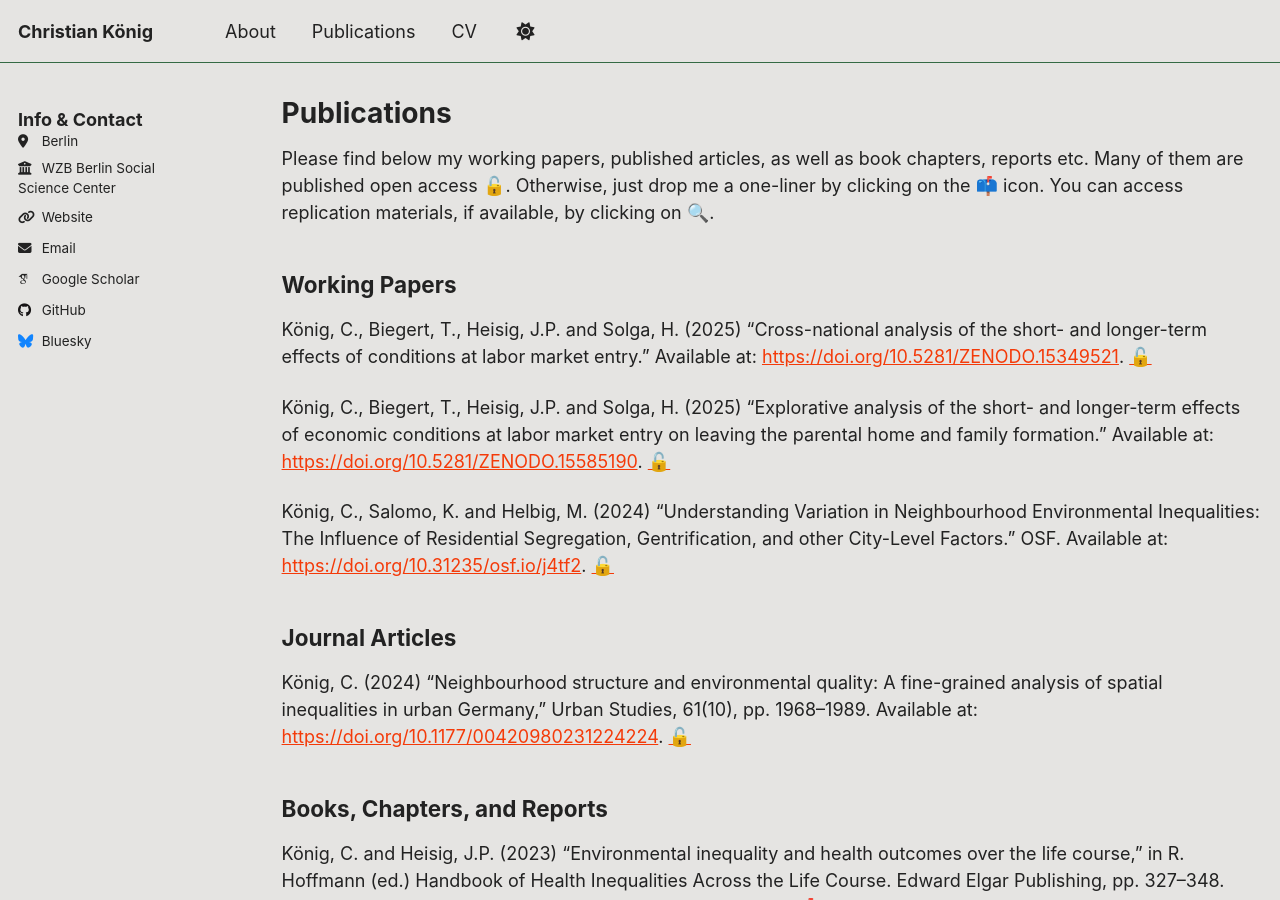
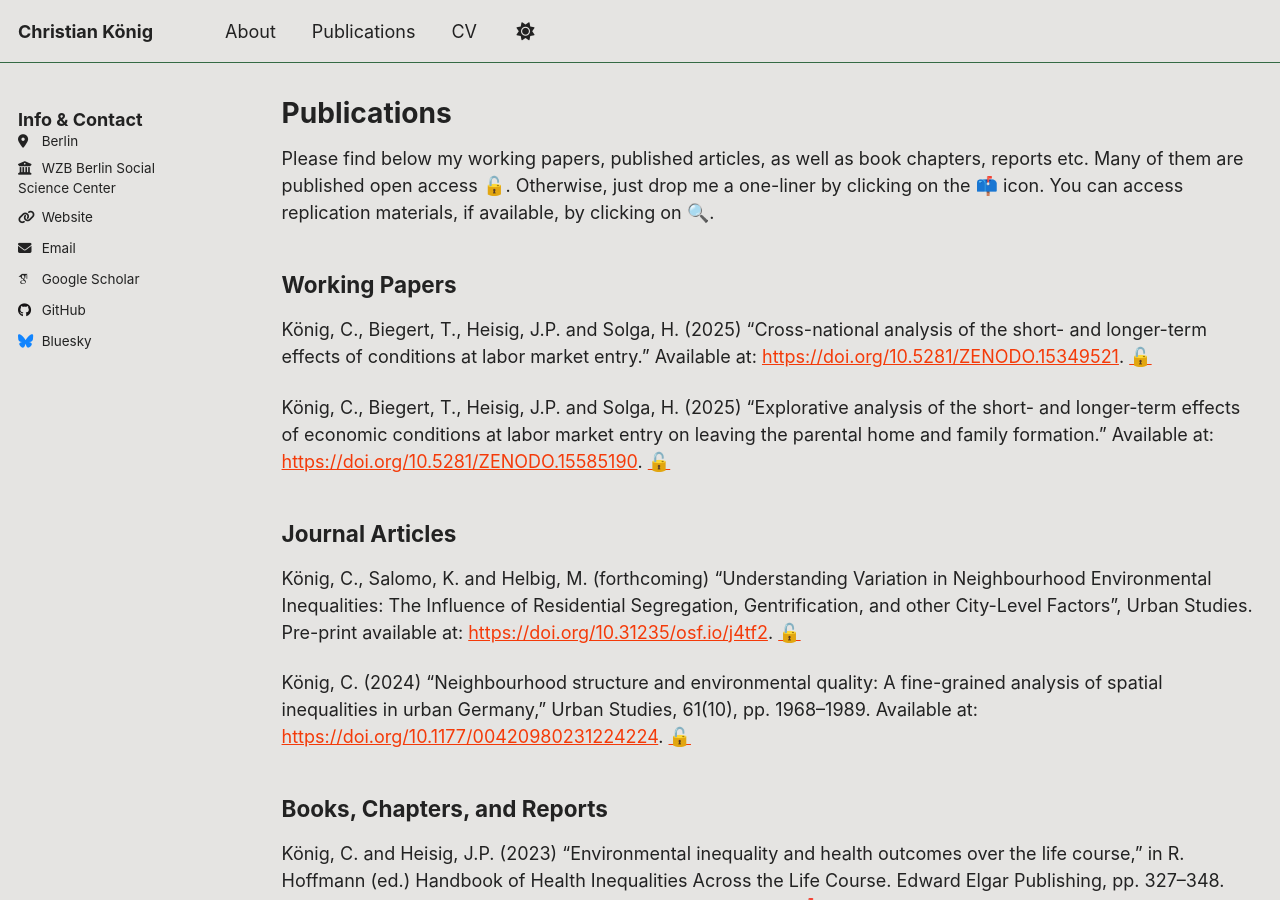
Before and after one commit to christian-koenig/christian-koenig.github.io, a Jekyll site: the page built from _pages/publications_alternative.md, in a window 1280 px wide and 900 px high. Built offline with Jekyll 4.4.1, drawn with Linux system fonts in a browser that asks for light colours; emoji names are drawn with the system emoji font; some web fonts are replaced; a script that is not in the unit is left out.

Commit message:
update cv, adjust publication

```diff
--- a/_pages/publications_alternative.md
+++ b/_pages/publications_alternative.md
@@ -20,11 +20,11 @@ König, C., Biegert, T., Heisig, J.P. and Solga, H. (2025) “Cross-national ana
 König, C., Biegert, T., Heisig, J.P. and Solga, H. (2025) “Explorative analysis of the short- and longer-term effects of economic conditions at labor market entry on leaving the parental home and family formation.” Available at: [https://doi.org/10.5281/ZENODO.15585190](https://doi.org/10.5281/ZENODO.15585190).
 [:unlock:](http://christian-koenig.github.io/files/D4.3_2025.pdf)
 
-König, C., Salomo, K. and Helbig, M. (2024) “Understanding Variation in Neighbourhood Environmental Inequalities: The Influence of Residential Segregation, Gentrification, and other City-Level Factors.” OSF. Available at: [https://doi.org/10.31235/osf.io/j4tf2](https://doi.org/10.31235/osf.io/j4tf2).
-[:unlock:](http://christian-koenig.github.io/files/Koenig_Salomo_Helbig_2024.pdf)
-
 
 ## Journal Articles
+
+König, C., Salomo, K. and Helbig, M. (forthcoming) “Understanding Variation in Neighbourhood Environmental Inequalities: The Influence of Residential Segregation, Gentrification, and other City-Level Factors”, Urban Studies. Pre-print available at: [https://doi.org/10.31235/osf.io/j4tf2](https://doi.org/10.31235/osf.io/j4tf2).
+[:unlock:](http://christian-koenig.github.io/files/Koenig_Salomo_Helbig_2024.pdf)
 
 König, C. (2024) “Neighbourhood structure and environmental quality: A fine-grained analysis of spatial inequalities in urban Germany,” Urban Studies, 61(10), pp. 1968–1989. Available at: [https://doi.org/10.1177/00420980231224224](https://doi.org/10.1177/00420980231224224).
 [:unlock:](https://journals.sagepub.com/doi/10.1177/00420980231224224)
```
Also changed, not shown: 1 other file.
